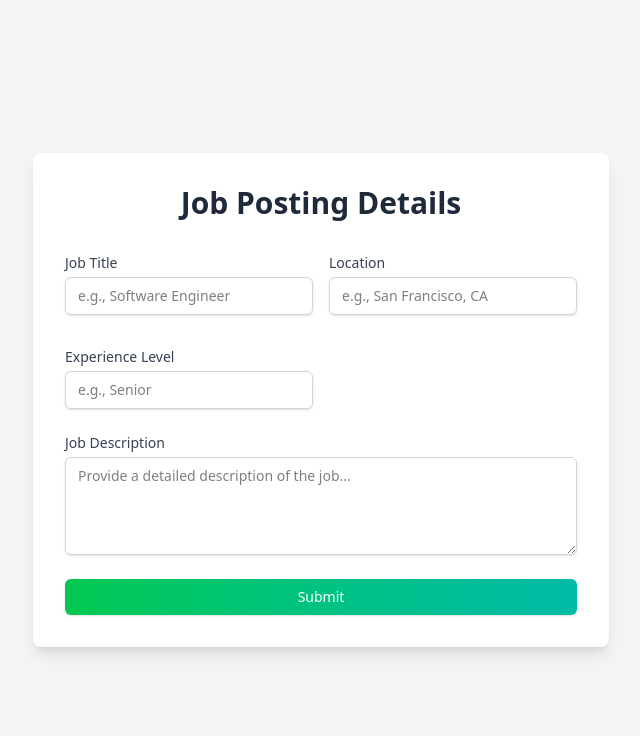
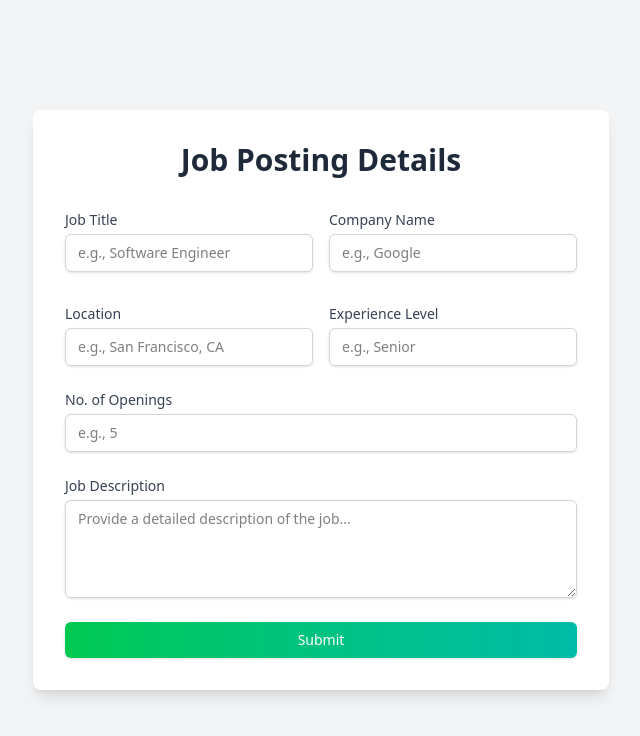
Before and after one commit to shamshad-chachu/HireHub, a React (Vite) app: page /Hire in a window 1280 px wide. Shown: the top 736 px of the page, without its empty margins (319-959 px from the left). Built offline with nearby package versions, Linux system fonts and the light colour scheme.

Commit message:
job posting form modified

```diff
--- a/src/pages/Hiring/Hiring.jsx
+++ b/src/pages/Hiring/Hiring.jsx
@@ -1,33 +1,58 @@
 import React, { useState } from 'react';
 
 const Hiring = () => {
-  const [data, setData] = useState(null);
+  const [formData, setFormData] = useState({
+    title: '',
+    companyName: '',
+    location: '',
+    experience: '',
+    openings: '',
+    description: '',
+  });
+
+  const [responseMessage, setResponseMessage] = useState(null);
+
+  const handleChange = (e) => {
+    const { name, value } = e.target;
+    setFormData(prevData => ({
+      ...prevData,
+      [name]: value
+    }));
+  };
 
   const Handeldata = async (e) => {
     e.preventDefault();
-    const formData = new FormData(e.target);
-    const formValue = Object.fromEntries(formData.entries());
-    console.log(formValue);
 
     try {
-      const response = await fetch("https://hirehub-springboot.onrender.com/employee", {
+      console.log(formData);
+      const response = await fetch("http://localhost:8082/Job/JobPost", {
         method: 'POST',
         headers: {
           'Content-Type': 'application/json',
         },
-        body: JSON.stringify(formValue)
+        body: JSON.stringify(formData)
       });
+
       if (!response.ok) {
-        const ErrorData = await response.json();
-        throw new Error(`Response status ${response.status}, message: ${ErrorData.message}`);
+        const errorData = await response.json();
+        throw new Error(`Response status ${response.status}, message: ${errorData.message}`);
       }
-      const ResponseData = await response.text();
-      console.log(ResponseData);
-      // Optional: clear the form or show a success message
-      e.target.reset();
-      setData(ResponseData);
+
+      const responseText = await response.text();
+      setResponseMessage(responseText);
+      // Clear the form fields after successful submission
+      setFormData({
+        title: '',
+        companyName: '',
+        location: '',
+        experience: '',
+        openings: '',
+        description: '',
+      });
+
     } catch (error) {
-      console.log("Error in sending data", error);
+      console.error("Error in sending data", error);
+      setResponseMessage(`Error: ${error.message}`);
     }
   };
 
@@ -35,32 +60,42 @@ const Hiring = () => {
     <div className="flex items-center justify-center min-h-screen bg-gray-100 p-4">
       <div className="w-full max-w-xl p-6 md:p-8 space-y-6 bg-white rounded-lg shadow-lg">
         <h1 className="text-3xl font-bold text-center text-gray-800">Job Posting Details</h1>
+        {responseMessage && (
+          <div className={`p-4 rounded-md text-center font-semibold ${responseMessage.startsWith('Error') ? 'bg-red-200 text-red-700' : 'bg-green-200 text-green-700'}`}>
+            {responseMessage}
+          </div>
+        )}
         <form className="space-y-6" onSubmit={Handeldata}>
           <div className="grid grid-cols-1 gap-4 sm:grid-cols-2">
-            {/* <div>
-              <label htmlFor="id" className="block text-sm font-medium text-gray-700">Job ID</label>
-              <input type="text" id="id" name="id" className="block w-full px-3 py-2 mt-1 border border-gray-300 rounded-md shadow-sm focus:ring-indigo-500 focus:border-indigo-500 sm:text-sm" placeholder="e.g., 12345" required />
-              </div> */}
-              <div>
-                <label htmlFor="title" className="block text-sm font-medium text-gray-700">Job Title</label>
-                <input type="text" id="title" name="title" className="block w-full px-3 py-2 mt-1 border border-gray-300 rounded-md shadow-sm focus:ring-indigo-500 focus:border-indigo-500 sm:text-sm" placeholder="e.g., Software Engineer" required />
-              </div>
             <div>
-              <label htmlFor="location" className="block text-sm font-medium text-gray-700">Location</label>
-              <input type="text" id="location" name="loc" className="block w-full px-3 py-2 mt-1 border border-gray-300 rounded-md shadow-sm focus:ring-indigo-500 focus:border-indigo-500 sm:text-sm" placeholder="e.g., San Francisco, CA" required />
+              <label htmlFor="title" className="block text-sm font-medium text-gray-700">Job Title</label>
+              <input type="text" id="title" name="title" value={formData.title} onChange={handleChange} className="block w-full px-3 py-2 mt-1 border border-gray-300 rounded-md shadow-sm focus:ring-indigo-500 focus:border-indigo-500 sm:text-sm" placeholder="e.g., Software Engineer" required />
+            </div>
+            <div>
+              <label htmlFor="companyName" className="block text-sm font-medium text-gray-700">Company Name</label>
+              <input type="text" id="companyName" name="companyName" value={formData.companyName} onChange={handleChange} className="block w-full px-3 py-2 mt-1 border border-gray-300 rounded-md shadow-sm focus:ring-indigo-500 focus:border-indigo-500 sm:text-sm" placeholder="e.g., Google" required />
             </div>
           </div>
 
           <div className="grid grid-cols-1 gap-4 sm:grid-cols-2">
             <div>
+              <label htmlFor="location" className="block text-sm font-medium text-gray-700">Location</label>
+              <input type="text" id="location" name="location" value={formData.location} onChange={handleChange} className="block w-full px-3 py-2 mt-1 border border-gray-300 rounded-md shadow-sm focus:ring-indigo-500 focus:border-indigo-500 sm:text-sm" placeholder="e.g., San Francisco, CA" required />
+            </div>
+            <div>
               <label htmlFor="experience" className="block text-sm font-medium text-gray-700">Experience Level</label>
-              <input type="text" id="experience" name="exp" className="block w-full px-3 py-2 mt-1 border border-gray-300 rounded-md shadow-sm focus:ring-indigo-500 focus:border-indigo-500 sm:text-sm" placeholder="e.g., Senior" required />
+              <input type="text" id="experience" name="experience" value={formData.experience} onChange={handleChange} className="block w-full px-3 py-2 mt-1 border border-gray-300 rounded-md shadow-sm focus:ring-indigo-500 focus:border-indigo-500 sm:text-sm" placeholder="e.g., Senior" required />
             </div>
           </div>
 
           <div>
+            <label htmlFor="openings" className="block text-sm font-medium text-gray-700">No. of Openings</label>
+            <input type="number" id="openings" name="openings" value={formData.openings} onChange={handleChange} className="block w-full px-3 py-2 mt-1 border border-gray-300 rounded-md shadow-sm focus:ring-indigo-500 focus:border-indigo-500 sm:text-sm" placeholder="e.g., 5" required />
+          </div>
+
+          <div>
             <label htmlFor="description" className="block text-sm font-medium text-gray-700">Job Description</label>
-            <textarea id="description" name="des" rows="4" className="block w-full px-3 py-2 mt-1 border border-gray-300 rounded-md shadow-sm focus:ring-indigo-500 focus:border-indigo-500 sm:text-sm" placeholder="Provide a detailed description of the job..." required></textarea>
+            <textarea id="description" name="description" value={formData.description} onChange={handleChange} rows="4" className="block w-full px-3 py-2 mt-1 border border-gray-300 rounded-md shadow-sm focus:ring-indigo-500 focus:border-indigo-500 sm:text-sm" placeholder="Provide a detailed description of the job..." required></textarea>
           </div>
 
           <button type="submit" className="w-full px-4 py-2 text-sm font-medium text-white rounded-md shadow-sm bg-gradient-to-r from-green-500 to-teal-500 hover:from-green-600 hover:to-teal-600 focus:outline-none focus:ring-2 focus:ring-offset-2 focus:ring-green-500 transition-colors duration-300">
```
